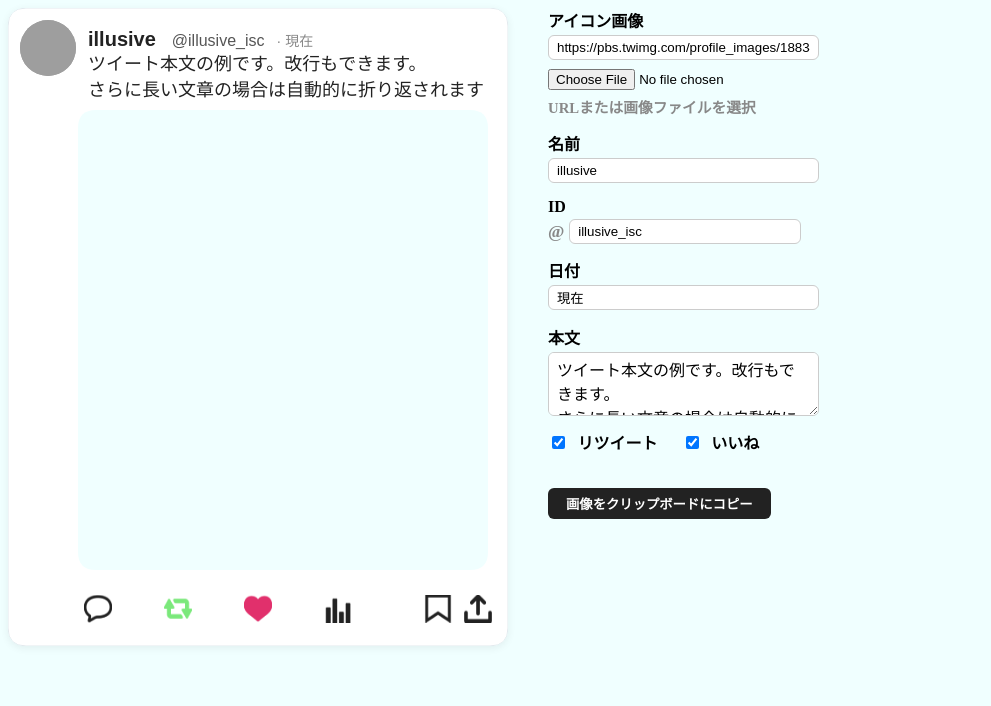
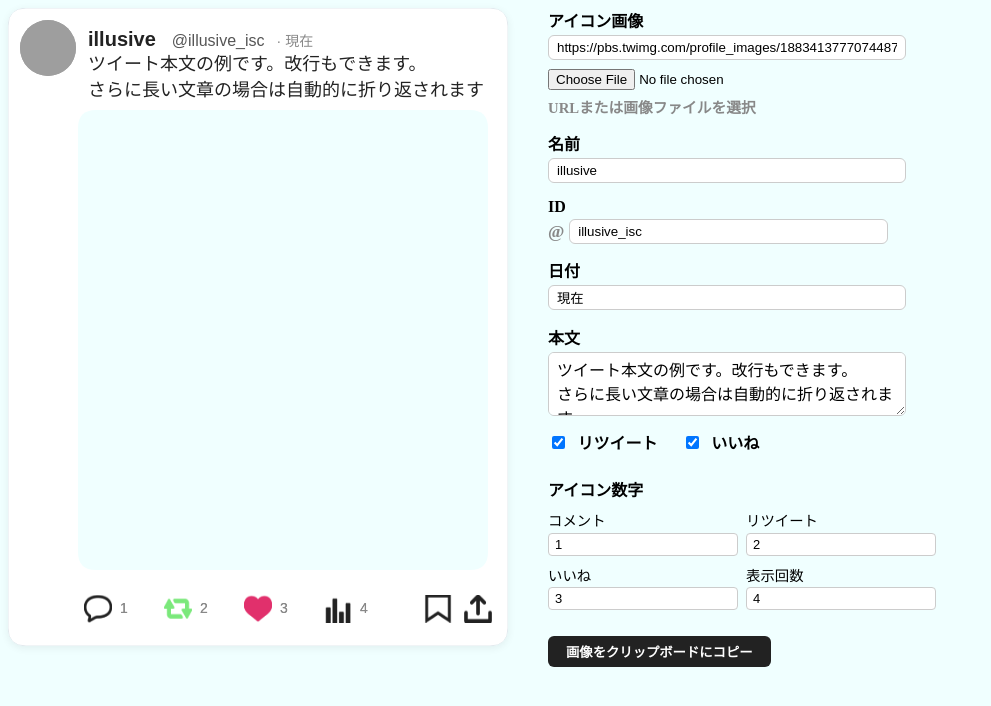
Before and after one commit to illusive-isc/nameplate, a SvelteKit app: page / in a window 1280 px wide. Shown: the top 706 px of the page, without its empty margins (0-991 px from the left). Built offline with nearby package versions, Linux system fonts and the light colour scheme.

Commit message:
初回コミット

```diff
--- a/src/routes/+page.svelte
+++ b/src/routes/+page.svelte
@@ -12,7 +12,10 @@
 	import hyouzi from '$lib/assets/hyouzi.png';
 	import bookmark from '$lib/assets/bookmark.png';
 	import uploadarrow from '$lib/assets/uploadarrow.png';
-
+	let comentCount = '1';
+	let retweetCount = '2';
+	let heartCount = '3';
+	let viewCount = '4';
 	// アイコン画像URL
 	let iconUrl = 'https://pbs.twimg.com/profile_images/1883413777074487296/MHN6aWvh_400x400.jpg';
 	let iconHistory = [iconUrl];
@@ -241,7 +244,7 @@
 				bookmark,
 				uploadarrow
 			];
-
+			const iconCounts = [comentCount, retweetCount, heartCount, viewCount, '', ''];
 			// アイコン列の全体幅を計算
 			const iconsTotalWidth = iconGaps.reduce((a, b) => a + b, 0);
 			// キャンバス中央に配置
@@ -274,6 +277,13 @@
 					// 各アイコンのX座標はstartX + 各GAPの合計
 					const iconX = startX + iconGaps.slice(0, i + 1).reduce((a, b) => a + b, 0) - iconSize / 2;
 					ctx.drawImage(off, iconX, buttonY - iconSize / 2, iconSize, iconSize);
+					if (iconCounts[i] && iconCounts[i].trim() !== '') {
+						ctx.font = '14px sans-serif';
+						ctx.fillStyle = '#888';
+						const numberX = iconX + iconSize + 8; // アイコンの右側
+						const numberY = buttonY + 4; // アイコンと同じ高さ
+						ctx.fillText(iconCounts[i], numberX, numberY);
+					}
 				};
 			});
 		} else if (selectedLayout === 'simple') {
@@ -510,6 +520,44 @@
 				いいね
 			</label>
 		</div>
+		<div style="display: flex; flex-direction: column; gap: 0.5em; font-weight: bold;">
+			<span>アイコン数字</span>
+			<div style="display: grid; grid-template-columns: 1fr 1fr; gap: 0.5em; font-weight: normal;">
+				<label style="display: flex; flex-direction: column; gap: 0.2em; font-size: 0.9em;">
+					コメント
+					<input
+						bind:value={comentCount}
+						placeholder="12"
+						style="padding: 3px 6px; border-radius: 4px; border: 1px solid #ccc; font-size: 0.9em;"
+					/>
+				</label>
+				<label style="display: flex; flex-direction: column; gap: 0.2em; font-size: 0.9em;">
+					リツイート
+					<input
+						bind:value={retweetCount}
+						placeholder="34"
+						style="padding: 3px 6px; border-radius: 4px; border: 1px solid #ccc; font-size: 0.9em;"
+					/>
+				</label>
+				<label style="display: flex; flex-direction: column; gap: 0.2em; font-size: 0.9em;">
+					いいね
+					<input
+						bind:value={heartCount}
+						placeholder="56"
+						style="padding: 3px 6px; border-radius: 4px; border: 1px solid #ccc; font-size: 0.9em;"
+					/>
+				</label>
+				<label style="display: flex; flex-direction: column; gap: 0.2em; font-size: 0.9em;">
+					表示回数
+					<input
+						bind:value={viewCount}
+						placeholder="1.2万"
+						style="padding: 3px 6px; border-radius: 4px; border: 1px solid #ccc; font-size: 0.9em;"
+					/>
+				</label>
+			</div>
+		</div>
+
 		<div style="margin-top: 0.7em;">
 			<button
 				on:click={copyCanvasToClipboard}
```
